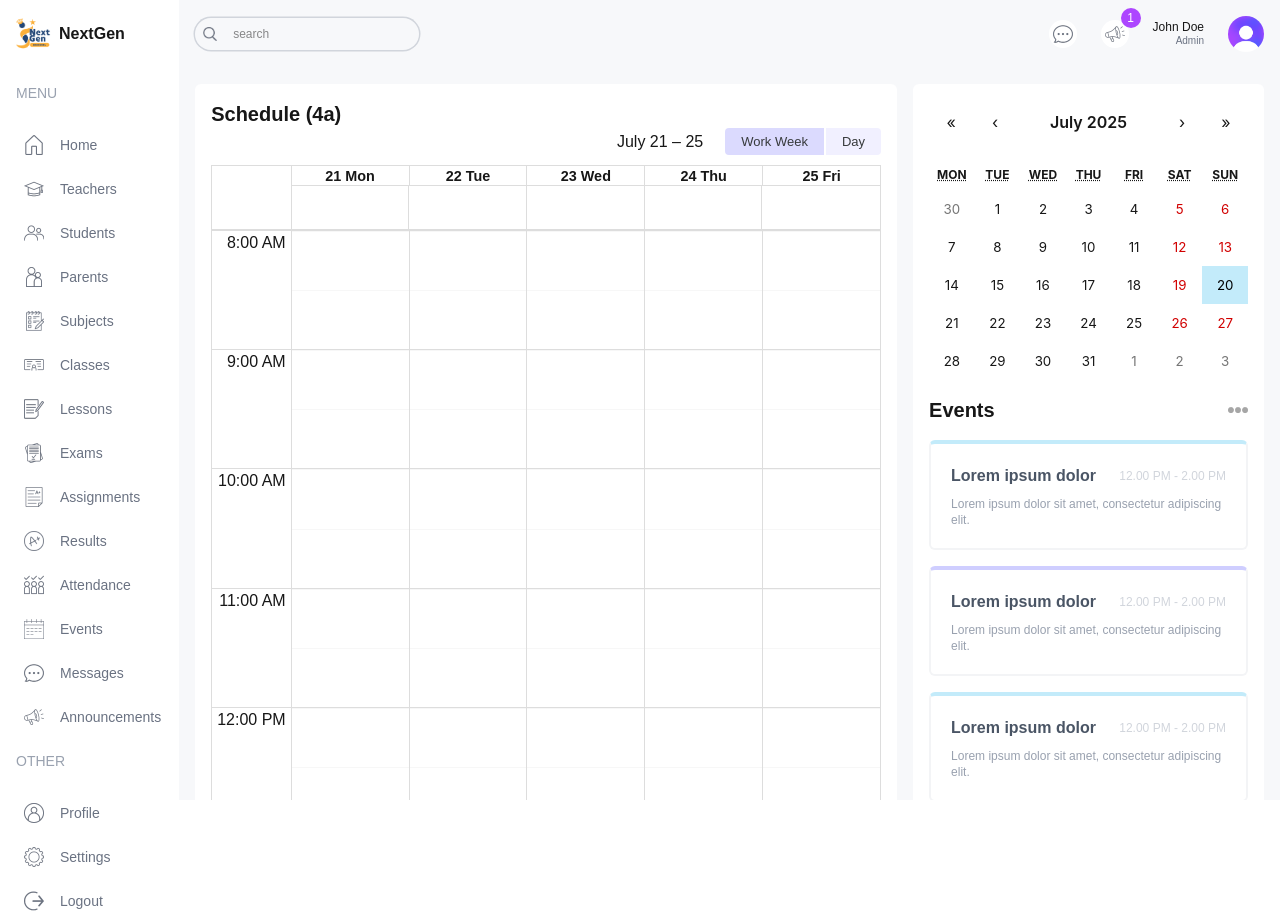
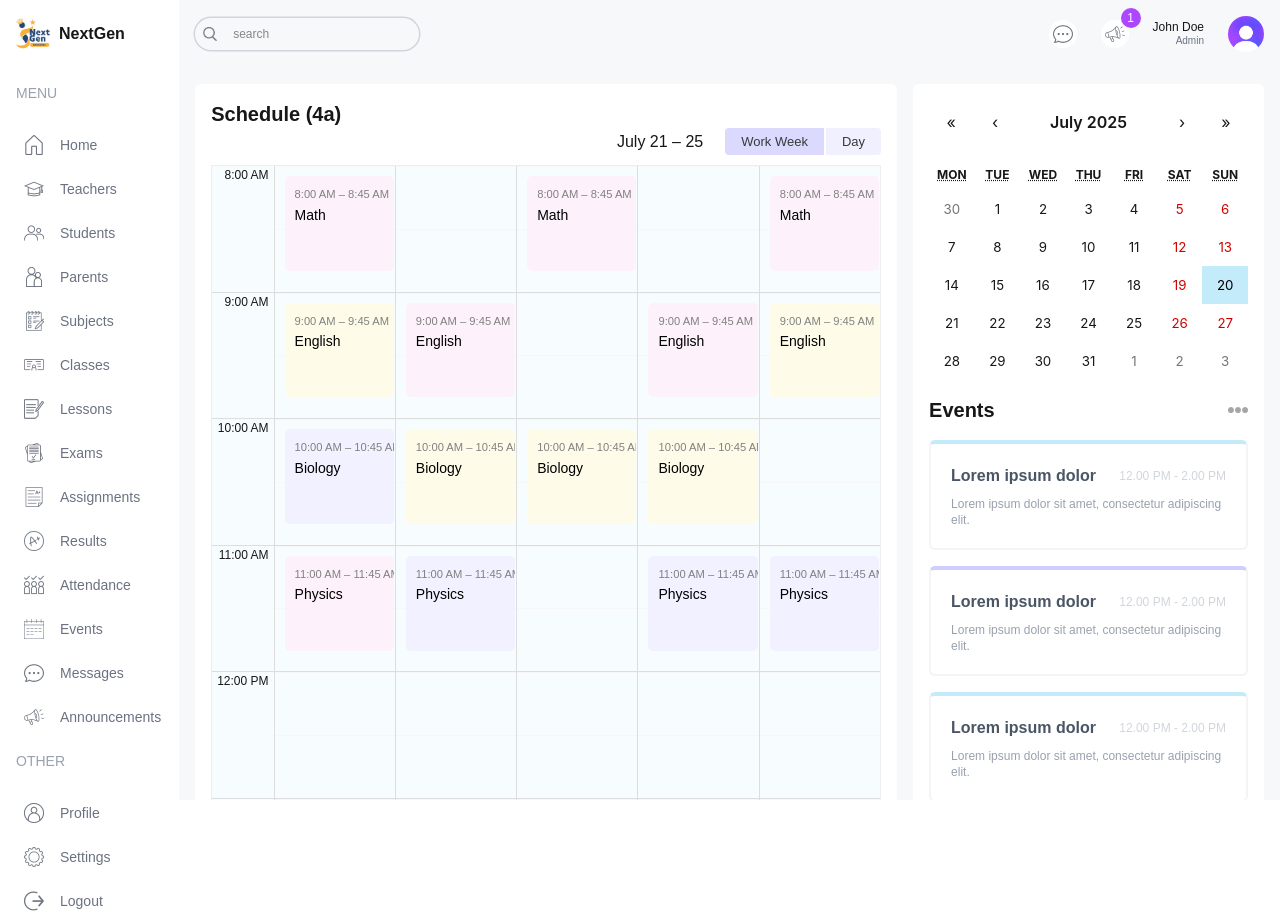
Before and after one commit to riponmondalbd/next-gen-school, a Next.js app: page /student in a window 1280 px wide. Built offline with nearby package versions, Linux system fonts and the light colour scheme.

Commit message:
data.ts --> provide todays date globals.css -->style more and complete the bigCalender

```diff
--- a/src/app/globals.css
+++ b/src/app/globals.css
@@ -73,3 +73,63 @@ body {
   background-color: #dbdafe !important;
   box-shadow: none !important;
 }
+
+.rbc-time-view {
+  border-color: #eee !important;
+}
+
+.rbc-time-header {
+  display: none !important;
+}
+.rbc-time-content {
+  border: none !important;
+}
+
+.rbc-time-gutter.rbc-time-column {
+  font-size: 12px !important;
+}
+.rbc-time-gutter.rbc-time-column.rbc-timeslot-group {
+  padding: 0px 20px !important;
+}
+.rbc-timeslot-group {
+  background-color: #f7fdff !important;
+}
+.rbc-day-slot {
+  font-size: 14px !important;
+}
+.rbc-event {
+  border: none !important;
+  color: black !important;
+  padding: 10px !important;
+  margin: 10px !important;
+  width: 99% !important;
+}
+.rbc-event:nth-child(1) {
+  background-color: #e2f8ff !important;
+}
+.rbc-event:nth-child(2) {
+  background-color: #fefce8 !important;
+}
+.rbc-event:nth-child(3) {
+  background-color: #f2f1ff !important;
+}
+.rbc-event:nth-child(4) {
+  background-color: #fdf2fb !important;
+}
+.rbc-event:nth-child(5) {
+  background-color: #e2f8ff !important;
+}
+.rbc-event:nth-child(6) {
+  background-color: #fefce8 !important;
+}
+.rbc-event:nth-child(7) {
+  background-color: #f2f1ff !important;
+}
+.rbc-event:nth-child(1) {
+  background-color: #fdf2fb !important;
+}
+
+.rbc-event-label {
+  color: gray !important;
+  margin-bottom: 5px !important;
+}
--- a/src/lib/data.ts
+++ b/src/lib/data.ts
@@ -920,143 +920,143 @@ export const calendarEvents = [
   {
     title: "Math",
     allDay: false,
-    start: new Date(2025, 7, 12, 8, 0),
-    end: new Date(2025, 7, 12, 8, 45),
+    start: new Date(2025, 6, 21, 8, 0),
+    end: new Date(2025, 6, 21, 8, 45),
   },
   {
     title: "English",
     allDay: false,
-    start: new Date(2025, 7, 12, 9, 0),
-    end: new Date(2025, 7, 12, 9, 45),
+    start: new Date(2025, 6, 21, 9, 0),
+    end: new Date(2025, 6, 21, 9, 45),
   },
   {
     title: "Biology",
     allDay: false,
-    start: new Date(2025, 7, 12, 10, 0),
-    end: new Date(2025, 7, 12, 10, 45),
+    start: new Date(2025, 6, 21, 10, 0),
+    end: new Date(2025, 6, 21, 10, 45),
   },
   {
     title: "Physics",
     allDay: false,
-    start: new Date(2025, 7, 12, 11, 0),
-    end: new Date(2025, 7, 12, 11, 45),
+    start: new Date(2025, 6, 21, 11, 0),
+    end: new Date(2025, 6, 21, 11, 45),
   },
   {
     title: "Chemistry",
     allDay: false,
-    start: new Date(2025, 7, 12, 13, 0),
-    end: new Date(2025, 7, 12, 13, 45),
+    start: new Date(2025, 6, 21, 13, 0),
+    end: new Date(2025, 6, 21, 13, 45),
   },
   {
     title: "History",
     allDay: false,
-    start: new Date(2025, 7, 12, 14, 0),
-    end: new Date(2025, 7, 12, 14, 45),
+    start: new Date(2025, 6, 21, 14, 0),
+    end: new Date(2025, 6, 21, 14, 45),
   },
   {
     title: "English",
     allDay: false,
-    start: new Date(2025, 7, 13, 9, 0),
-    end: new Date(2025, 7, 13, 9, 45),
+    start: new Date(2025, 6, 22, 9, 0),
+    end: new Date(2025, 6, 22, 9, 45),
   },
   {
     title: "Biology",
     allDay: false,
-    start: new Date(2025, 7, 13, 10, 0),
-    end: new Date(2025, 7, 13, 10, 45),
+    start: new Date(2025, 6, 22, 10, 0),
+    end: new Date(2025, 6, 22, 10, 45),
   },
   {
     title: "Physics",
     allDay: false,
-    start: new Date(2025, 7, 13, 11, 0),
-    end: new Date(2025, 7, 13, 11, 45),
+    start: new Date(2025, 6, 22, 11, 0),
+    end: new Date(2025, 6, 22, 11, 45),
   },
 
   {
     title: "History",
     allDay: false,
-    start: new Date(2025, 7, 13, 14, 0),
-    end: new Date(2025, 7, 13, 14, 45),
+    start: new Date(2025, 6, 22, 14, 0),
+    end: new Date(2025, 6, 22, 14, 45),
   },
   {
     title: "Math",
     allDay: false,
-    start: new Date(2025, 7, 14, 8, 0),
-    end: new Date(2025, 7, 14, 8, 45),
+    start: new Date(2025, 6, 23, 8, 0),
+    end: new Date(2025, 6, 23, 8, 45),
   },
   {
     title: "Biology",
     allDay: false,
-    start: new Date(2025, 7, 14, 10, 0),
-    end: new Date(2025, 7, 14, 10, 45),
+    start: new Date(2025, 6, 23, 10, 0),
+    end: new Date(2025, 6, 23, 10, 45),
   },
 
   {
     title: "Chemistry",
     allDay: false,
-    start: new Date(2025, 7, 14, 13, 0),
-    end: new Date(2025, 7, 14, 13, 45),
+    start: new Date(2025, 6, 23, 13, 0),
+    end: new Date(2025, 6, 23, 13, 45),
   },
   {
     title: "History",
     allDay: false,
-    start: new Date(2025, 7, 14, 14, 0),
-    end: new Date(2025, 7, 13, 14, 45),
+    start: new Date(2025, 6, 23, 14, 0),
+    end: new Date(2025, 6, 22, 14, 45),
   },
   {
     title: "English",
     allDay: false,
-    start: new Date(2025, 7, 15, 9, 0),
-    end: new Date(2025, 7, 15, 9, 45),
+    start: new Date(2025, 6, 24, 9, 0),
+    end: new Date(2025, 6, 24, 9, 45),
   },
   {
     title: "Biology",
     allDay: false,
-    start: new Date(2025, 7, 15, 10, 0),
-    end: new Date(2025, 7, 15, 10, 45),
+    start: new Date(2025, 6, 24, 10, 0),
+    end: new Date(2025, 6, 24, 10, 45),
   },
   {
     title: "Physics",
     allDay: false,
-    start: new Date(2025, 7, 15, 11, 0),
-    end: new Date(2025, 7, 15, 11, 45),
+    start: new Date(2025, 6, 24, 11, 0),
+    end: new Date(2025, 6, 24, 11, 45),
   },
 
   {
     title: "History",
     allDay: false,
-    start: new Date(2025, 7, 15, 14, 0),
-    end: new Date(2025, 7, 15, 14, 45),
+    start: new Date(2025, 6, 24, 14, 0),
+    end: new Date(2025, 6, 24, 14, 45),
   },
   {
     title: "Math",
     allDay: false,
-    start: new Date(2025, 7, 16, 8, 0),
-    end: new Date(2025, 7, 16, 8, 45),
+    start: new Date(2025, 6, 25, 8, 0),
+    end: new Date(2025, 6, 25, 8, 45),
   },
   {
     title: "English",
     allDay: false,
-    start: new Date(2025, 7, 16, 9, 0),
-    end: new Date(2025, 7, 16, 9, 45),
+    start: new Date(2025, 6, 25, 9, 0),
+    end: new Date(2025, 6, 25, 9, 45),
   },
 
   {
     title: "Physics",
     allDay: false,
-    start: new Date(2025, 7, 16, 11, 0),
-    end: new Date(2025, 7, 16, 11, 45),
+    start: new Date(2025, 6, 25, 11, 0),
+    end: new Date(2025, 6, 25, 11, 45),
   },
   {
     title: "Chemistry",
     allDay: false,
-    start: new Date(2025, 7, 16, 13, 0),
-    end: new Date(2025, 7, 16, 13, 45),
+    start: new Date(2025, 6, 25, 13, 0),
+    end: new Date(2025, 6, 25, 13, 45),
   },
   {
     title: "History",
     allDay: false,
-    start: new Date(2025, 7, 16, 14, 0),
-    end: new Date(2025, 7, 16, 14, 45),
+    start: new Date(2025, 6, 25, 14, 0),
+    end: new Date(2025, 6, 25, 14, 45),
   },
 ];
```
